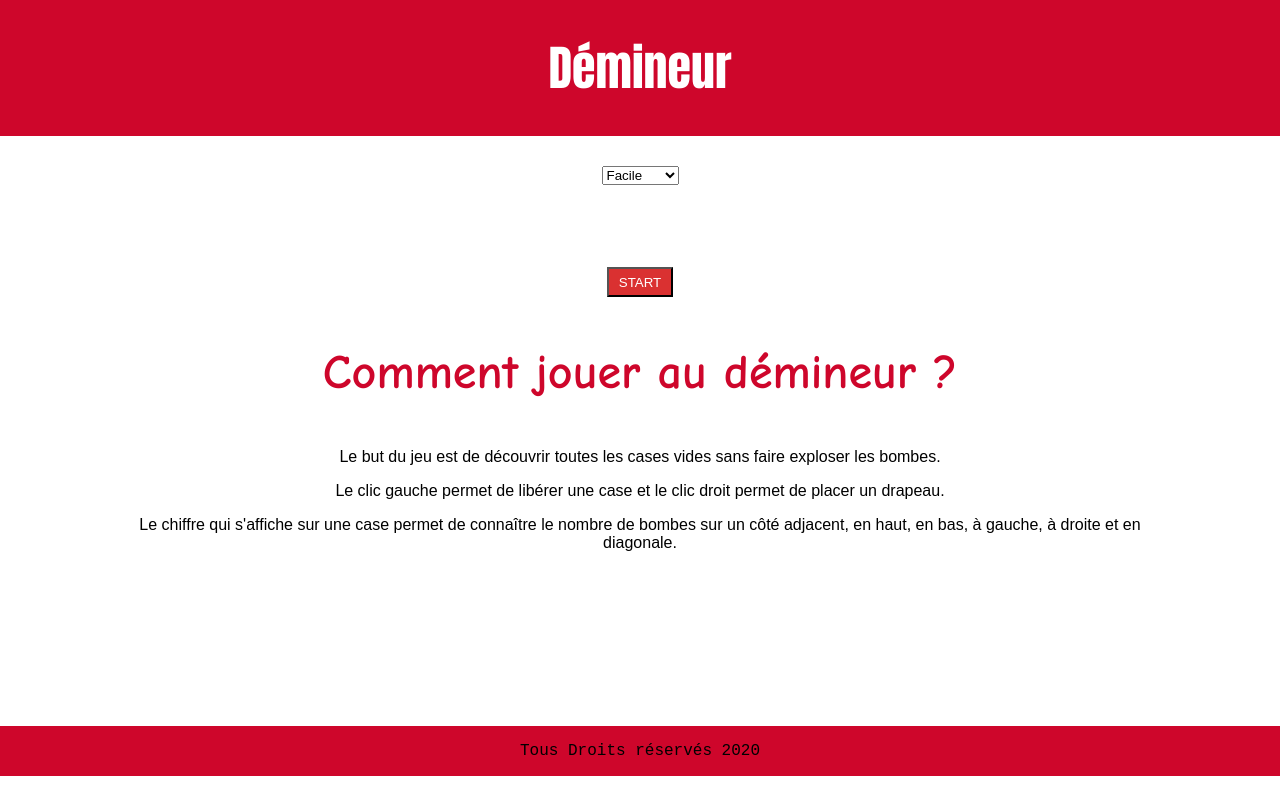
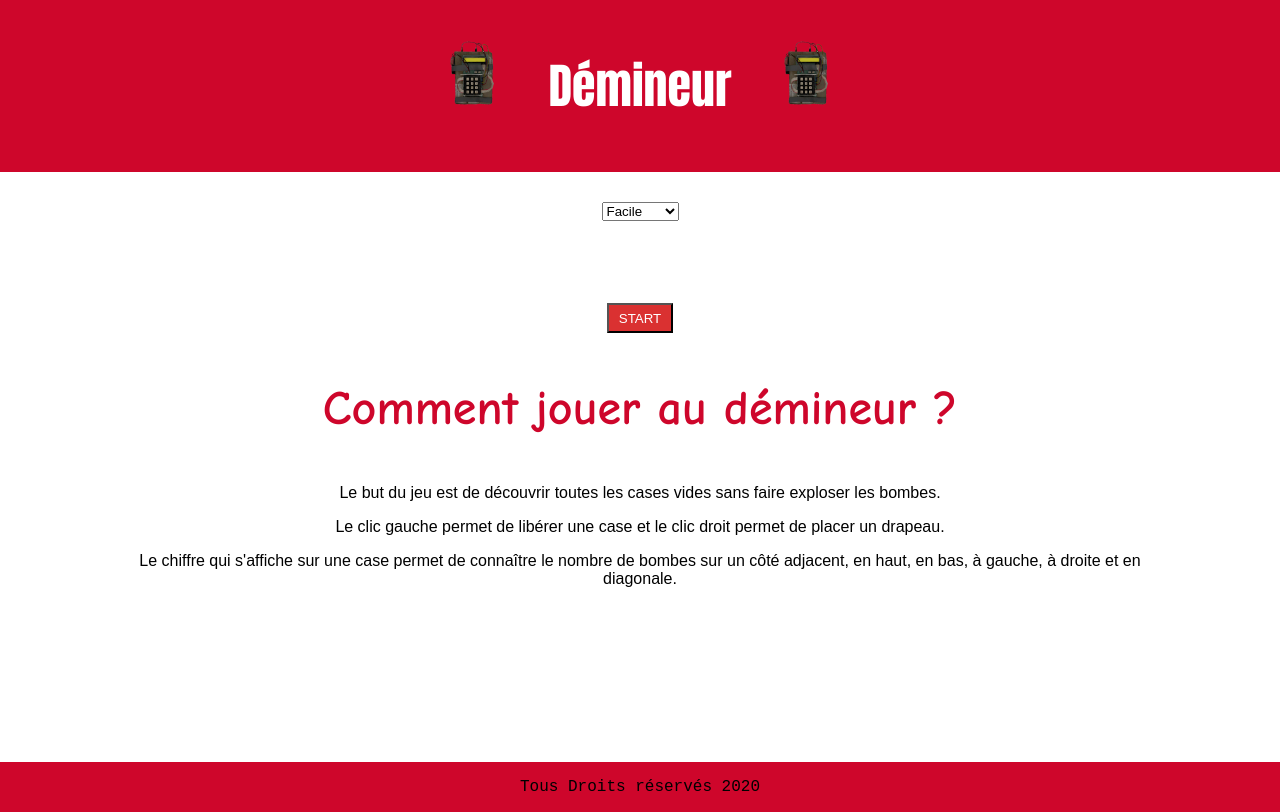
Before and after one commit to Lexo783/D-mineur, a plain HTML site: page index.html in a window 1280 px wide. Drawn offline with Linux system fonts and the light colour scheme.

Commit message:
add bomb html

```diff
--- a/assets/css/style.css
+++ b/assets/css/style.css
@@ -29,6 +29,10 @@ h1{
     font-weight: bold;
     color: white;
     text-align: center;
+    margin-block-end: 0px;
+    margin-block-start: 0px;
+    margin-top: 50PX;
+    margin-bottom: 50px;
 }
 
 nav{
@@ -206,3 +210,25 @@ main p{
 #resultLose{
 	color: #D43C1E;
 }
+
+.bomb-cs-go
+{
+    width:50Px;
+    margin-top:40px;
+}
+.row{
+    display: flex;
+    text-align: center;
+}
+.col-1{
+    flex-basis: 25%;
+}
+.col-2{
+    flex-basis: 50%;
+}
+.col-3{
+    flex-basis: 5%;
+}
+.col-4{
+    flex-basis: 40%;
+}
--- a/index.html
+++ b/index.html
@@ -7,7 +7,19 @@
      </head>
      <body>
         <header id="header">
-            <h1>Démineur</h1>
+            <div class="row">
+                <div class="col-4"></div>
+                <div class="col-3">
+                    <img class="bomb-cs-go" src="Bomb.png" alt="cs-go-Bombe">
+                </div>
+                <div class="col-1">
+                    <h1>Démineur</h1>
+                </div>
+                <div class="col-3">
+                    <img class="bomb-cs-go" src="Bomb.png" alt="cs-go-Bombe">
+                </div>
+                <div class="col-4"></div>
+            </div>
         </header>
 
         <main>
```
Also changed, not shown: Bomb.png (added), cs-go-bomb-11550726314op6nip1hv1 (1).png (added), 1 other file.
